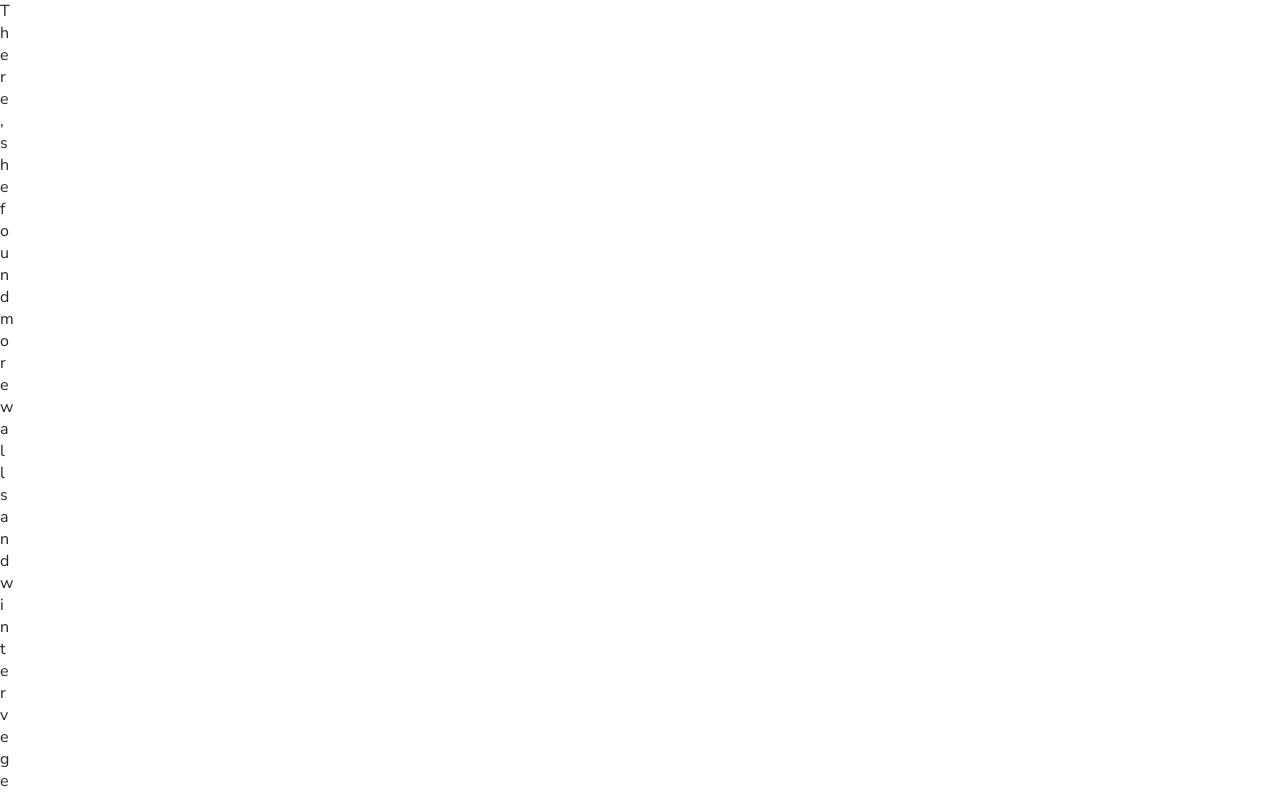
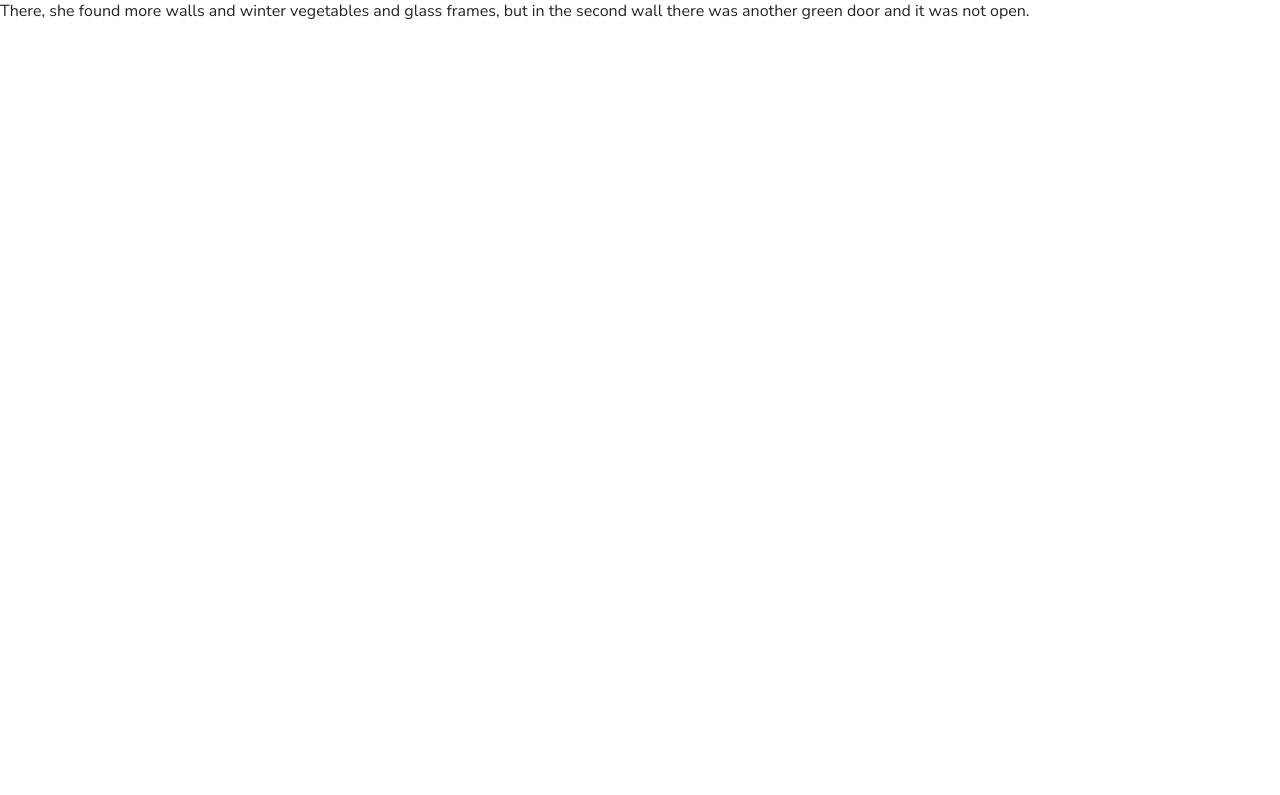
Before and after one commit to the-dmar/customtypingpractice.com, a Next.js app: page / in a window 1280 px wide. Shown: the top 795 px of the page. Built offline with nearby package versions, Linux system fonts and the light colour scheme.

Commit message:
Add basic styles to Text and it's child components

```diff
--- a/components/Character.tsx
+++ b/components/Character.tsx
@@ -7,5 +7,5 @@ export default function Character({
   character,
   characterIndex,
 }: CharacterProps) {
-  return <div>{character}</div>
+  return <div>{character === " " ? "\u00A0" : character}</div>
 }
--- a/components/Text.tsx
+++ b/components/Text.tsx
@@ -1,14 +1,15 @@
 import useTypingContext from "../hooks/useTypingContext"
+import { TextBlock } from "../styles/Text.styled"
 import splitByWord from "../utils/splitByWord"
 import Word from "./Word"
 
 export default function Text() {
   const { text } = useTypingContext()
   return (
-    <div>
+    <TextBlock>
       {splitByWord(text).map((word, wordIndex) => (
         <Word word={word} wordIndex={wordIndex} key={wordIndex} />
       ))}
-    </div>
+    </TextBlock>
   )
 }
--- a/components/Word.tsx
+++ b/components/Word.tsx
@@ -1,3 +1,4 @@
+import { WordBlock } from "../styles/Word.styles"
 import Character from "./Character"
 
 interface WordProps {
@@ -7,10 +8,10 @@ interface WordProps {
 
 export default function Word({ word, wordIndex }: WordProps) {
   return (
-    <>
+    <WordBlock>
       {word.split("").map((character, characterIndex) => (
         <Character character={character} characterIndex={characterIndex} />
       ))}
-    </>
+    </WordBlock>
   )
 }
--- /dev/null
+++ b/styles/Character.styled.tsx
@@ -0,0 +1,3 @@
+import styled from "styled-components"
+
+export const CharacterWIthFeedback = styled.span``
--- /dev/null
+++ b/styles/Text.styled.tsx
@@ -0,0 +1,6 @@
+import styled from "styled-components"
+
+export const TextBlock = styled.div`
+  display: flex;
+  flex-wrap: wrap;
+`
--- /dev/null
+++ b/styles/Word.styles.tsx
@@ -0,0 +1,5 @@
+import styled from "styled-components"
+
+export const WordBlock = styled.div`
+  display: flex;
+`
```
